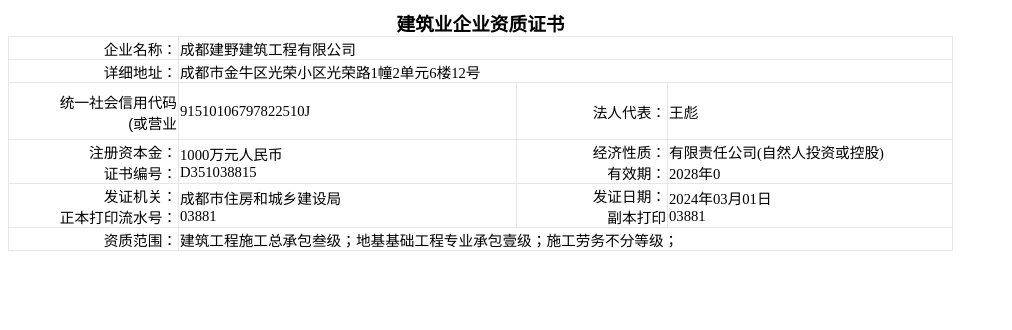
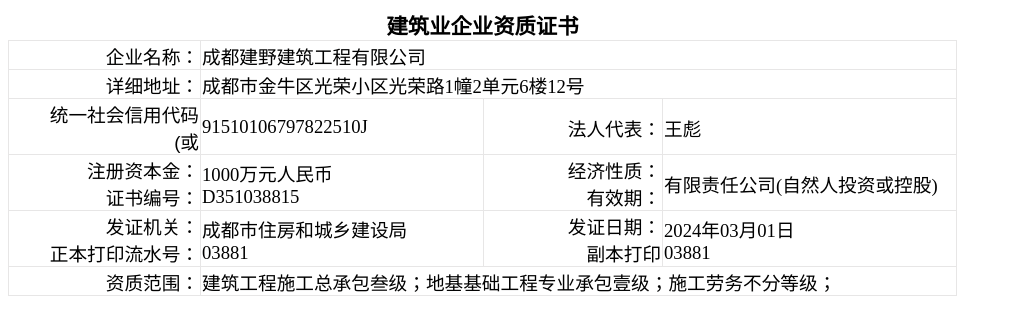
Before and after one commit to gsxtgov/re01-one, a plain HTML site: page index.html in a window 1280 px wide. Shown: the top 330 px of the page, without its empty margins (0-1012 px from the left). Drawn offline with Linux system fonts and the light colour scheme.

Commit message:
Add files via upload

```diff
--- a/index.html
+++ b/index.html
@@ -9,14 +9,14 @@
      <o:Author>Kingsoft-PDF</o:Author>
      <o:Created>2024-07-23T01:59:00</o:Created>
      <o:LastAuthor>yu</o:LastAuthor>
-     <o:LastSaved>2024-07-22T22:51:30</o:LastSaved>
+     <o:LastSaved>2024-07-22T22:59:18</o:LastSaved>
      <o:Subject>pdfbuilder</o:Subject>
     </o:DocumentProperties>
     <o:CustomDocumentProperties>
      <o:CRO dt:dt="string">wqlLaW5nc29mdCBQREYgdG8gV1BTIDEwMA</o:CRO>
      <o:Created dt:dt="datetime.tz">2024-07-22T17:59:22</o:Created>
      <o:UsrData dt:dt="string">669e2d79a601ef001f80327awl</o:UsrData>
-     <o:ICV dt:dt="string">491D4DF46E3B4148BECB4C3A1DDDE7E0_13</o:ICV>
+     <o:ICV dt:dt="string">28F7DBB6069C413BBE1EA7AB1C2E9B54_13</o:ICV>
      <o:KSOProductBuildVer dt:dt="string">2052-12.1.0.17147</o:KSOProductBuildVer>
     </o:CustomDocumentProperties>
    </xml>
@@ -45,7 +45,7 @@
 	mso-font-charset:0;}
 .font1
 	{color:windowtext;
-	font-size:14.0pt;
+	font-size:16.0pt;
 	font-weight:700;
 	font-style:normal;
 	text-decoration:none;
@@ -54,7 +54,7 @@
 	mso-font-charset:134;}
 .font2
 	{color:#000000;
-	font-size:14.0pt;
+	font-size:16.0pt;
 	font-weight:400;
 	font-style:normal;
 	text-decoration:none;
@@ -63,7 +63,7 @@
 	mso-font-charset:0;}
 .font3
 	{color:#000000;
-	font-size:11.0pt;
+	font-size:14.0pt;
 	font-weight:400;
 	font-style:normal;
 	text-decoration:none;
@@ -72,7 +72,7 @@
 	mso-font-charset:134;}
 .font4
 	{color:windowtext;
-	font-size:11.0pt;
+	font-size:14.0pt;
 	font-weight:400;
 	font-style:normal;
 	text-decoration:none;
@@ -81,14 +81,23 @@
 	mso-font-charset:134;}
 .font5
 	{color:#000000;
-	font-size:11.0pt;
+	font-size:14.0pt;
+	font-weight:400;
+	font-style:normal;
+	text-decoration:none;
+	font-family:"Arial";
+	mso-generic-font-family:swiss;
+	mso-font-charset:0;}
+.font6
+	{color:#000000;
+	font-size:14.0pt;
 	font-weight:400;
 	font-style:normal;
 	text-decoration:none;
 	font-family:"SimSun";
 	mso-generic-font-family:auto;
 	mso-font-charset:134;}
-.font6
+.font7
 	{color:#000000;
 	font-size:11.0pt;
 	font-weight:400;
@@ -97,7 +106,7 @@
 	font-family:"宋体";
 	mso-generic-font-family:auto;
 	mso-font-charset:134;}
-.font7
+.font8
 	{color:#0000FF;
 	font-size:11.0pt;
 	font-weight:400;
@@ -107,7 +116,7 @@
 	font-family:"宋体";
 	mso-generic-font-family:auto;
 	mso-font-charset:134;}
-.font8
+.font9
 	{color:#800080;
 	font-size:11.0pt;
 	font-weight:400;
@@ -117,7 +126,7 @@
 	font-family:"宋体";
 	mso-generic-font-family:auto;
 	mso-font-charset:134;}
-.font9
+.font10
 	{color:#FF0000;
 	font-size:11.0pt;
 	font-weight:400;
@@ -126,7 +135,7 @@
 	font-family:"宋体";
 	mso-generic-font-family:auto;
 	mso-font-charset:134;}
-.font10
+.font11
 	{color:#44546A;
 	font-size:18.0pt;
 	font-weight:700;
@@ -135,7 +144,7 @@
 	font-family:"宋体";
 	mso-generic-font-family:auto;
 	mso-font-charset:134;}
-.font11
+.font12
 	{color:#7F7F7F;
 	font-size:11.0pt;
 	font-weight:400;
@@ -144,7 +153,7 @@
 	font-family:"宋体";
 	mso-generic-font-family:auto;
 	mso-font-charset:134;}
-.font12
+.font13
 	{color:#44546A;
 	font-size:15.0pt;
 	font-weight:700;
@@ -153,7 +162,7 @@
 	font-family:"宋体";
 	mso-generic-font-family:auto;
 	mso-font-charset:134;}
-.font13
+.font14
 	{color:#44546A;
 	font-size:13.0pt;
 	font-weight:700;
@@ -162,7 +171,7 @@
 	font-family:"宋体";
 	mso-generic-font-family:auto;
 	mso-font-charset:134;}
-.font14
+.font15
 	{color:#44546A;
 	font-size:11.0pt;
 	font-weight:700;
@@ -171,7 +180,7 @@
 	font-family:"宋体";
 	mso-generic-font-family:auto;
 	mso-font-charset:134;}
-.font15
+.font16
 	{color:#3F3F76;
 	font-size:11.0pt;
 	font-weight:400;
@@ -180,7 +189,7 @@
 	font-family:"宋体";
 	mso-generic-font-family:auto;
 	mso-font-charset:134;}
-.font16
+.font17
 	{color:#3F3F3F;
 	font-size:11.0pt;
 	font-weight:700;
@@ -189,7 +198,7 @@
 	font-family:"宋体";
 	mso-generic-font-family:auto;
 	mso-font-charset:134;}
-.font17
+.font18
 	{color:#FA7D00;
 	font-size:11.0pt;
 	font-weight:700;
@@ -198,7 +207,7 @@
 	font-family:"宋体";
 	mso-generic-font-family:auto;
 	mso-font-charset:134;}
-.font18
+.font19
 	{color:#FFFFFF;
 	font-size:11.0pt;
 	font-weight:700;
@@ -207,7 +216,7 @@
 	font-family:"宋体";
 	mso-generic-font-family:auto;
 	mso-font-charset:134;}
-.font19
+.font20
 	{color:#FA7D00;
 	font-size:11.0pt;
 	font-weight:400;
@@ -216,7 +225,7 @@
 	font-family:"宋体";
 	mso-generic-font-family:auto;
 	mso-font-charset:134;}
-.font20
+.font21
 	{color:#000000;
 	font-size:11.0pt;
 	font-weight:700;
@@ -225,7 +234,7 @@
 	font-family:"宋体";
 	mso-generic-font-family:auto;
 	mso-font-charset:134;}
-.font21
+.font22
 	{color:#006100;
 	font-size:11.0pt;
 	font-weight:400;
@@ -234,7 +243,7 @@
 	font-family:"宋体";
 	mso-generic-font-family:auto;
 	mso-font-charset:134;}
-.font22
+.font23
 	{color:#9C0006;
 	font-size:11.0pt;
 	font-weight:400;
@@ -243,7 +252,7 @@
 	font-family:"宋体";
 	mso-generic-font-family:auto;
 	mso-font-charset:134;}
-.font23
+.font24
 	{color:#9C6500;
 	font-size:11.0pt;
 	font-weight:400;
@@ -252,17 +261,8 @@
 	font-family:"宋体";
 	mso-generic-font-family:auto;
 	mso-font-charset:134;}
-.font24
+.font25
 	{color:#FFFFFF;
-	font-size:11.0pt;
-	font-weight:400;
-	font-style:normal;
-	text-decoration:none;
-	font-family:"宋体";
-	mso-generic-font-family:auto;
-	mso-font-charset:134;}
-.font25
-	{color:#000000;
 	font-size:11.0pt;
 	font-weight:400;
 	font-style:normal;
@@ -273,6 +273,15 @@
 .font26
 	{color:#000000;
 	font-size:11.0pt;
+	font-weight:400;
+	font-style:normal;
+	text-decoration:none;
+	font-family:"宋体";
+	mso-generic-font-family:auto;
+	mso-font-charset:134;}
+.font27
+	{color:#000000;
+	font-size:14.0pt;
 	font-weight:400;
 	font-style:normal;
 	text-decoration:none;
@@ -852,7 +861,7 @@
 	text-align:center;
 	vertical-align:middle;
 	color:windowtext;
-	font-size:14.0pt;
+	font-size:16.0pt;
 	font-weight:700;
 	font-family:SimSun;
 	mso-generic-font-family:auto;
@@ -860,12 +869,13 @@
 .xl67
 	{mso-style-parent:style0;
 	vertical-align:middle;
-	font-size:14.0pt;
+	font-size:16.0pt;
 	mso-font-charset:0;}
 .xl68
 	{mso-style-parent:style0;
 	text-align:right;
 	vertical-align:middle;
+	font-size:14.0pt;
 	font-family:宋体;
 	mso-generic-font-family:auto;
 	mso-font-charset:134;
@@ -874,6 +884,7 @@
 	{mso-style-parent:style0;
 	vertical-align:middle;
 	color:windowtext;
+	font-size:14.0pt;
 	font-family:SimSun;
 	mso-generic-font-family:auto;
 	mso-font-charset:134;
@@ -881,6 +892,7 @@
 .xl70
 	{mso-style-parent:style0;
 	vertical-align:middle;
+	font-size:14.0pt;
 	mso-font-charset:0;
 	border:.5pt solid #E7E6E6;}
 .xl71
@@ -888,6 +900,7 @@
 	text-align:right;
 	vertical-align:middle;
 	color:windowtext;
+	font-size:14.0pt;
 	font-family:SimSun;
 	mso-generic-font-family:auto;
 	mso-font-charset:134;
@@ -895,6 +908,7 @@
 .xl72
 	{mso-style-parent:style0;
 	vertical-align:middle;
+	font-size:14.0pt;
 	font-family:SimSun;
 	mso-generic-font-family:auto;
 	mso-font-charset:134;
@@ -912,9 +926,9 @@
         <x:Panes>
          <x:Pane>
           <x:Number>3</x:Number>
-          <x:ActiveCol>1</x:ActiveCol>
-          <x:ActiveRow>22</x:ActiveRow>
-          <x:RangeSelection>B23</x:RangeSelection>
+          <x:ActiveCol>3</x:ActiveCol>
+          <x:ActiveRow>14</x:ActiveRow>
+          <x:RangeSelection>D15</x:RangeSelection>
          </x:Pane>
         </x:Panes>
         <x:ProtectContents>False</x:ProtectContents>
@@ -937,51 +951,51 @@
   <![endif]-->
  </head>
  <body link="blue" vlink="purple" class="xl65">
-  <table width="944" border="0" cellpadding="0" cellspacing="0" style='width:708.00pt;border-collapse:collapse;table-layout:fixed;'>
-   <col width="170" class="xl65" style='mso-width-source:userset;mso-width-alt:5440;'/>
-   <col width="338" class="xl65" style='mso-width-source:userset;mso-width-alt:10816;'/>
-   <col width="151" class="xl65" style='mso-width-source:userset;mso-width-alt:4832;'/>
-   <col width="285" class="xl65" style='mso-width-source:userset;mso-width-alt:9120;'/>
+  <table width="948" border="0" cellpadding="0" cellspacing="0" style='width:711.00pt;border-collapse:collapse;table-layout:fixed;'>
+   <col width="192" class="xl65" style='mso-width-source:userset;mso-width-alt:6144;'/>
+   <col width="283" class="xl65" style='mso-width-source:userset;mso-width-alt:9056;'/>
+   <col width="179" class="xl65" style='mso-width-source:userset;mso-width-alt:5728;'/>
+   <col width="294" class="xl65" style='mso-width-source:userset;mso-width-alt:9408;'/>
    <col width="72" span="252" class="xl65" style='mso-width-source:userset;mso-width-alt:2304;'/>
-   <tr height="28" style='height:21.00pt;mso-height-source:userset;mso-height-alt:420;'>
-    <td class="xl66" height="28" width="944" colspan="4" style='height:21.00pt;width:708.00pt;border-right:none;border-bottom:none;' x:str>建筑业企业资质证书</td>
+   <tr height="27" style='height:20.25pt;'>
+    <td class="xl66" height="27" width="948" colspan="4" style='height:20.25pt;width:711.00pt;border-right:none;border-bottom:none;' x:str>建筑业企业资质证书</td>
    </tr>
-   <tr height="19" style='height:14.25pt;'>
-    <td class="xl68" height="19" style='height:14.25pt;' x:str>企业名称：</td>
+   <tr height="25" style='height:18.75pt;'>
+    <td class="xl68" height="25" style='height:18.75pt;' x:str>企业名称：</td>
     <td class="xl69" colspan="3" style='border-right:.5pt solid #E7E6E6;border-bottom:.5pt solid #E7E6E6;' x:str>成都建野建筑工程有限公司</td>
    </tr>
-   <tr height="19" style='height:14.25pt;'>
-    <td class="xl68" height="19" style='height:14.25pt;' x:str>详细地址：</td>
+   <tr height="25" style='height:18.75pt;'>
+    <td class="xl68" height="25" style='height:18.75pt;' x:str>详细地址：</td>
     <td class="xl69" colspan="3" style='border-right:.5pt solid #E7E6E6;border-bottom:.5pt solid #E7E6E6;' x:str>成都市金牛区光荣小区光荣路1幢2单元6楼12号</td>
    </tr>
-   <tr height="57" style='height:42.75pt;'>
-    <td class="xl68" height="57" style='height:42.75pt;' x:str>统一社会信用代码<font class="font26"><br/>(</font><font class="font3">或营业</font><span style='display:none;'><font class="font3">执照注册号</font><font class="font26">)</font><font class="font3">：</font></span></td>
+   <tr height="50" style='height:37.50pt;'>
+    <td class="xl68" height="50" style='height:37.50pt;' x:str>统一社会信用代码<font class="font27"><br/>(</font><font class="font3">或</font><span style='display:none;'><font class="font3">营业执照注册号</font><font class="font27">)</font><font class="font3">：</font></span></td>
     <td class="xl69" x:str>91510106797822510J</td>
     <td class="xl71" x:str>法人代表：</td>
     <td class="xl72" x:str>王彪</td>
    </tr>
-   <tr height="38" style='height:28.50pt;'>
-    <td class="xl68" height="38" style='height:28.50pt;' x:str>注册资本金：<font class="font26"><br/><span style='mso-spacerun:yes;'>&nbsp;&nbsp;&nbsp;&nbsp;</span></font><font class="font3">证书编号：</font></td>
+   <tr height="50" style='height:37.50pt;'>
+    <td class="xl68" height="50" style='height:37.50pt;' x:str>注册资本金：<font class="font27"><br/><span style='mso-spacerun:yes;'>&nbsp;&nbsp;&nbsp;&nbsp;</span></font><font class="font3">证书编号：</font></td>
     <td class="xl69" x:str>1000万元人民币<br/>D351038815</td>
     <td class="xl71" x:str>经济性质：<br/>有效期：</td>
-    <td class="xl69" x:str>有限责任公司(自然人投资或控股)<br/>2028年0<span style='display:none;'>5月25日</span></td>
+    <td class="xl69" x:str>有限责任公司(自然人投资或控股)<br/><span style='display:none;'>2028年05月25日</span></td>
    </tr>
-   <tr height="37" style='height:27.75pt;'>
-    <td class="xl68" height="37" style='height:27.75pt;' x:str>发证机关：<font class="font26"><br/></font><font class="font3">正本打印流水号：</font></td>
+   <tr height="50" style='height:37.50pt;'>
+    <td class="xl68" height="50" style='height:37.50pt;' x:str>发证机关：<font class="font27"><br/></font><font class="font3">正本打印流水号：</font></td>
     <td class="xl69" x:str>成都市住房和城乡建设局<br/>03881</td>
     <td class="xl71" x:str>发证日期：<br/>副本打印<span style='display:none;'>流水号：</span></td>
     <td class="xl69" x:str>2024年03月01日<br/>03881</td>
    </tr>
-   <tr height="19" style='height:14.25pt;'>
-    <td class="xl68" height="19" style='height:14.25pt;' x:str>资质范围：</td>
+   <tr height="25" style='height:18.75pt;'>
+    <td class="xl68" height="25" style='height:18.75pt;' x:str>资质范围：</td>
     <td class="xl69" colspan="3" style='border-right:.5pt solid #E7E6E6;border-bottom:.5pt solid #E7E6E6;' x:str>建筑工程施工总承包叁级；地基基础工程专业承包壹级；施工劳务不分等级；</td>
    </tr>
    <![if supportMisalignedColumns]>
     <tr width="0" style='display:none;'>
-     <td width="170" style='width:128;'></td>
-     <td width="338" style='width:254;'></td>
-     <td width="151" style='width:113;'></td>
-     <td width="285" style='width:214;'></td>
+     <td width="192" style='width:144;'></td>
+     <td width="283" style='width:212;'></td>
+     <td width="179" style='width:134;'></td>
+     <td width="294" style='width:221;'></td>
      <td width="72" style='width:54;'></td>
     </tr>
    <![endif]>
```
